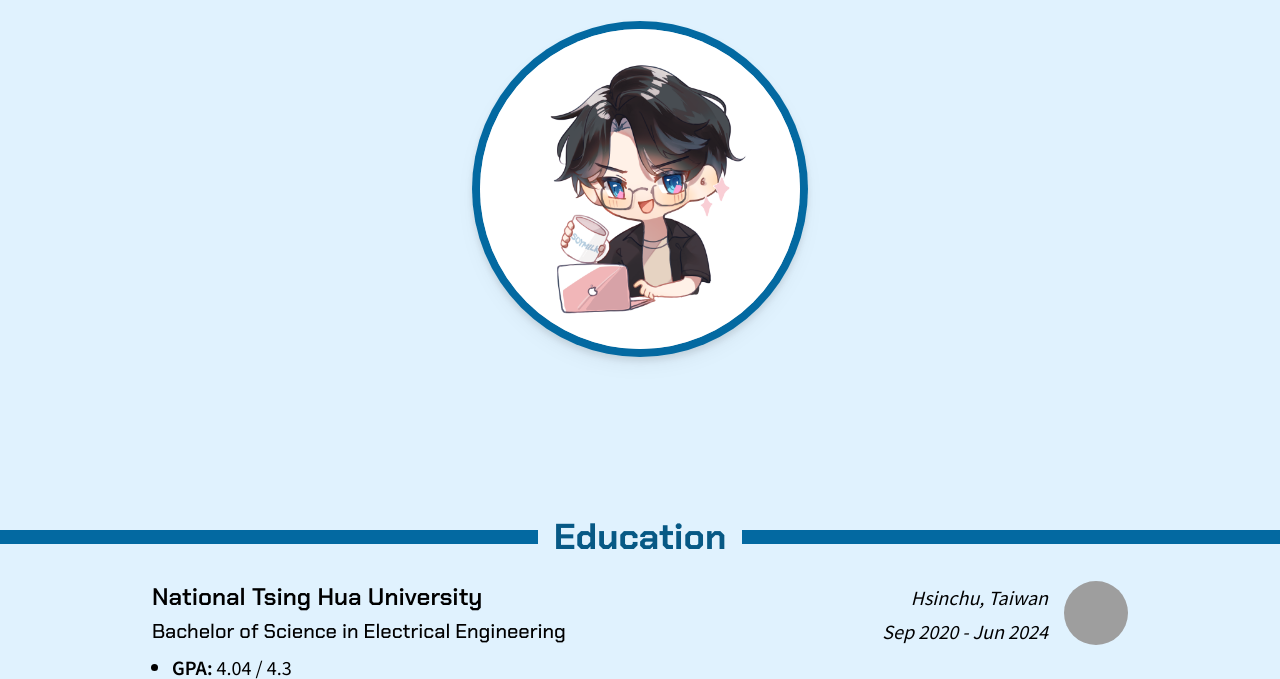
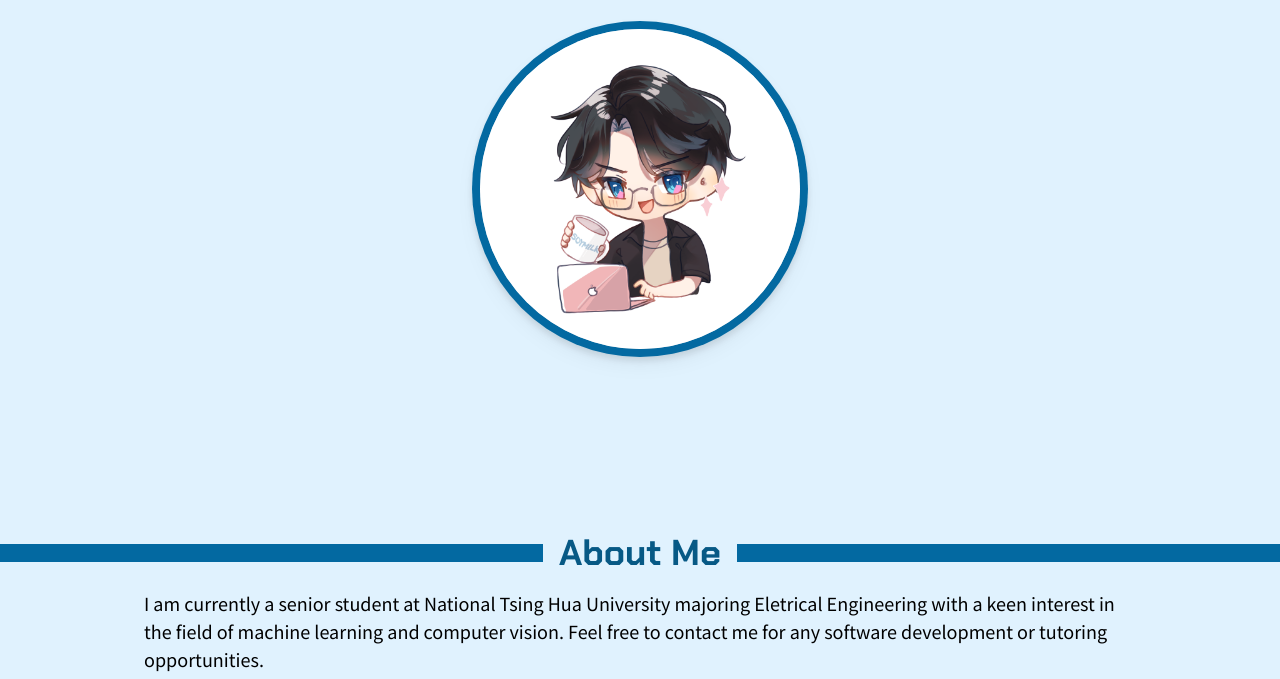
Before and after one commit to eesoymilk/eesoymilk.github.io, an Astro site: page / in a window 1280 px wide. Shown: the part 283-962 px from the top of the page. Built offline with nearby package versions, Linux system fonts and the light colour scheme; Astro itself is replaced by a stand-in of ours; grey boxes are pictures that could not be loaded.

Commit message:
Add: about me

```diff
--- /dev/null
+++ b/src/components/About.svelte
@@ -0,0 +1,12 @@
+<script lang="ts">
+  import Title from './Title.svelte';
+
+  const paragraphs = [
+    'I am currently a senior student at National Tsing Hua University majoring Eletrical Engineering with a keen interest in the field of machine learning and computer vision. Feel free to contact me for any software development or tutoring opportunities.',
+  ];
+</script>
+
+<Title>About Me</Title>
+{#each paragraphs as paragraph}
+  <p class="px-4 mx-auto max-w-5xl font-sans md:text-lg">{paragraph}</p>
+{/each}
--- /dev/null
+++ b/src/components/Preferences.svelte
@@ -0,0 +1 @@
+<div class="sticky top-0"></div>
--- a/src/components/Title.svelte
+++ b/src/components/Title.svelte
@@ -1,6 +1,6 @@
-<div class="overflow-hidden relative">
+<div class="overflow-hidden relative p-4">
   <h2
-    class="font-display text-center text-xl font-bold leading-loose text-sky-800 before:absolute before:top-[calc(100%/3)] before:h-1/3 before:w-screen before:-translate-x-[calc(100%+1rem)] before:bg-sky-700 before:content-[''] after:absolute after:top-[calc(100%/3)] after:h-1/3 after:w-screen after:translate-x-[1rem] after:bg-sky-700 after:content-[''] sm:text-2xl md:text-3xl xl:text-4xl"
+    class="text-center font-display text-xl font-bold leading-loose text-sky-800 before:absolute before:top-[calc(300%/8)] before:h-1/4 before:w-screen before:-translate-x-[calc(100%+1rem)] before:bg-sky-700 before:content-[''] after:absolute after:top-[calc(300%/8)] after:h-1/4 after:w-screen after:translate-x-[1rem] after:bg-sky-700 after:content-[''] sm:text-2xl md:text-3xl xl:text-4xl"
   >
     <slot>Title</slot>
   </h2>
--- a/src/layouts/Layout.astro
+++ b/src/layouts/Layout.astro
@@ -20,7 +20,7 @@ const { title } = Astro.props;
     <meta name="generator" content={Astro.generator} />
     <title>{title}</title>
   </head>
-  <body class="mx-auto bg-sky-100">
+  <body class="relative mx-auto bg-sky-100">
     <slot />
   </body>
 </html>
--- a/src/pages/index.astro
+++ b/src/pages/index.astro
@@ -1,6 +1,8 @@
 ---
 import Layout from '../layouts/Layout.astro';
+import Preferences from '../components/Preferences.svelte';
 import Header from '../components/Header.svelte';
+import About from '../components/About.svelte';
 import Education from '../components/Education.svelte';
 import Research from '../components/Research.svelte';
 import Experience from '../components/Experience.svelte';
@@ -9,8 +11,10 @@ import Footer from '../components/Footer.svelte';
 ---
 
 <Layout title="Soymilk">
+  <!-- <Preferences /> -->
   <Header client:visible />
   <main>
+    <About client:visible />
     <Education client:visible />
     <Research client:visible />
     <Experience client:visible />
```
